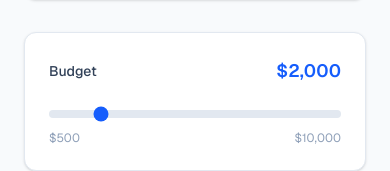
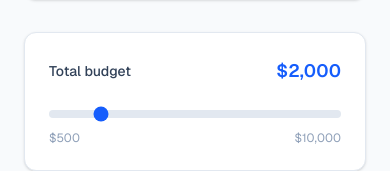
Before and after one commit to judabne/travel-ai, a Next.js app: page / in a window 390 px wide. Shown: the part 530-701 px from the top of the page. Built offline with nearby package versions, Linux system fonts and the light colour scheme.

Commit message:
feature: label budget as total, and flip the order of the results sidebar in mobile

```diff
--- a/src/components/dashboard/DashboardLayout.tsx
+++ b/src/components/dashboard/DashboardLayout.tsx
@@ -17,7 +17,7 @@ import { useRecommendations } from "@/hooks/useRecommendations";
 import { usePreferencesState } from "@/hooks/useTravelForm";
 
 const METRIC_CHARTS = [
-  { metric: "budget" as const, title: "Budget Fit vs User Budget" },
+  { metric: "budget" as const, title: "Budget Fit" },
   { metric: "interest" as const, title: "Interest Compatibility Score" },
   { metric: "travelEase" as const, title: "Travel Ease Score" },
   { metric: "visitorSatisfaction" as const, title: "Visitor Satisfaction Score" },
--- a/src/components/dashboard/DashboardSidebar.tsx
+++ b/src/components/dashboard/DashboardSidebar.tsx
@@ -24,8 +24,8 @@ export function DashboardSidebar({
   onTweakParameters,
 }: DashboardSidebarProps) {
   return (
-    <div className="min-w-0 space-y-6 lg:sticky lg:top-6 lg:self-start">
-      <SectionCard title="Filters">
+    <div className="flex min-w-0 flex-col gap-6 lg:sticky lg:top-6 lg:self-start">
+      <SectionCard title="Filters" className="order-2 lg:order-1">
         <dl className="space-y-3 text-sm">
           <div>
             <dt className="text-slate-500">Budget</dt>
@@ -62,7 +62,11 @@ export function DashboardSidebar({
         </button>
       </SectionCard>
 
-      {!isEmpty && insight && <InsightBox insight={insight} />}
+      {!isEmpty && insight && (
+        <div className="order-1 lg:order-2">
+          <InsightBox insight={insight} />
+        </div>
+      )}
     </div>
   );
 }
--- a/src/components/form/BudgetSlider.tsx
+++ b/src/components/form/BudgetSlider.tsx
@@ -11,7 +11,7 @@ export function BudgetSlider({ value, onChange }: BudgetSliderProps) {
   return (
     <div>
       <div className="mb-4 flex items-center justify-between">
-        <span className="text-sm font-medium text-slate-700">Budget</span>
+        <span className="text-sm font-medium text-slate-700">Total budget</span>
         <span className="text-lg font-semibold text-blue-600">
           ${value.toLocaleString()}
         </span>
```
